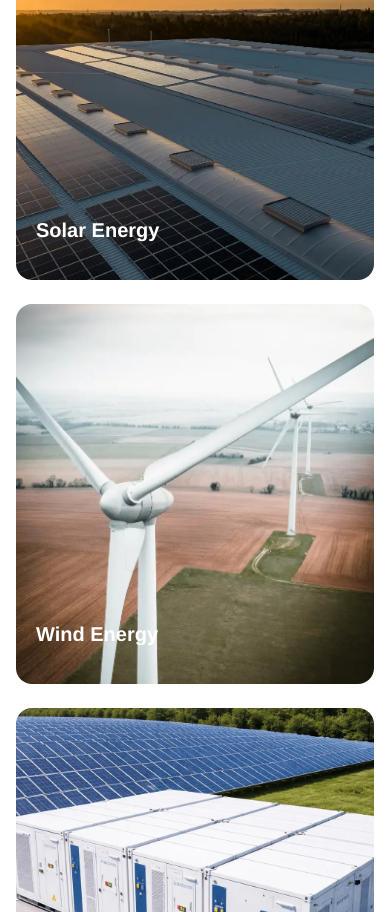
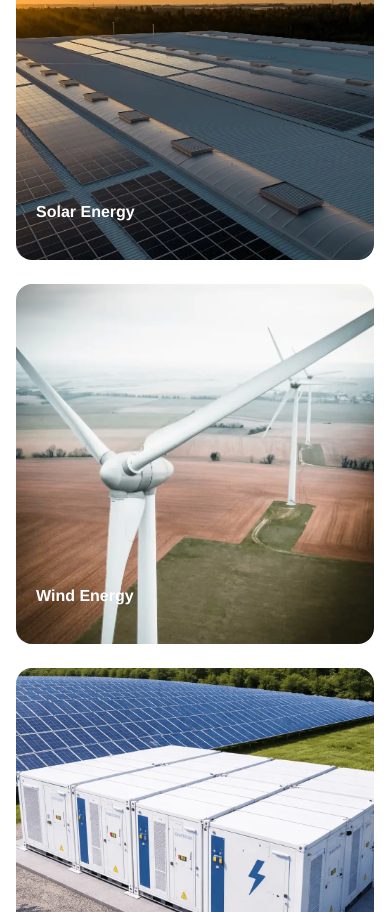
Before and after one commit to NanthaVenkat/greengem, a React (Vite) app: page / in a window 390 px wide. Shown: the part 1852-2764 px from the top of the page. Built offline with nearby package versions, Linux system fonts and the light colour scheme; a web font is replaced by a local one.

Commit message:
feat: Adjust layout dimensions for Focus and Opportunities components to enhance visual consistency

```diff
--- a/src/components/home/Challenges.jsx
+++ b/src/components/home/Challenges.jsx
@@ -128,7 +128,7 @@ export default function Challenges() {
               546: { slidesPerView: 2 },
               768: { slidesPerView: 3.5 },
               1280: { slidesPerView: 4 },
-              1500: { slidesPerView: 5 },
+              1400: { slidesPerView: 5 },
             }}
             className="challenges-grid"
           >
--- a/src/components/home/Focus.jsx
+++ b/src/components/home/Focus.jsx
@@ -85,13 +85,13 @@ export default function Focus() {
           {powerSources.map((powerSource) => (
             <div
               key={powerSource.id}
-              className="focus-card group relative inline-flex p-5 sm:p-7 rounded-2xl h-[380px] sm:h-[460px] overflow-hidden"
+              className="focus-card group relative inline-flex p-5 sm:p-7 rounded-2xl h-[360px] sm:h-[460px] overflow-hidden"
             >
               <div
                 style={{ backgroundImage: `url(${powerSource.Image})` }}
                 className="absolute inset-0 bg-cover bg-center transition-transform duration-500 ease-out group-hover:scale-110"
               ></div>
-              <p className="relative font-helvetica z-10 text-white text-left font-bold text-xl sm:text-xl mt-auto mb-4 sm:mb-6">
+              <p className="relative font-helvetica z-10 text-white text-left font-bold text-md sm:text-xl mt-auto mb-4 sm:mb-6">
                 {powerSource.Title}
               </p>
             </div>
--- a/src/components/home/Opportunities.jsx
+++ b/src/components/home/Opportunities.jsx
@@ -105,7 +105,7 @@ export default function Opportunities() {
           breakpoints={{
             0: { slidesPerView: 1.2 },
             546: { slidesPerView: 2 },
-            768: { slidesPerView: 2.5 },
+            768: { slidesPerView: 3.5 },
             1280: { slidesPerView: 4 },
           }}
           className="opportunities"
```
